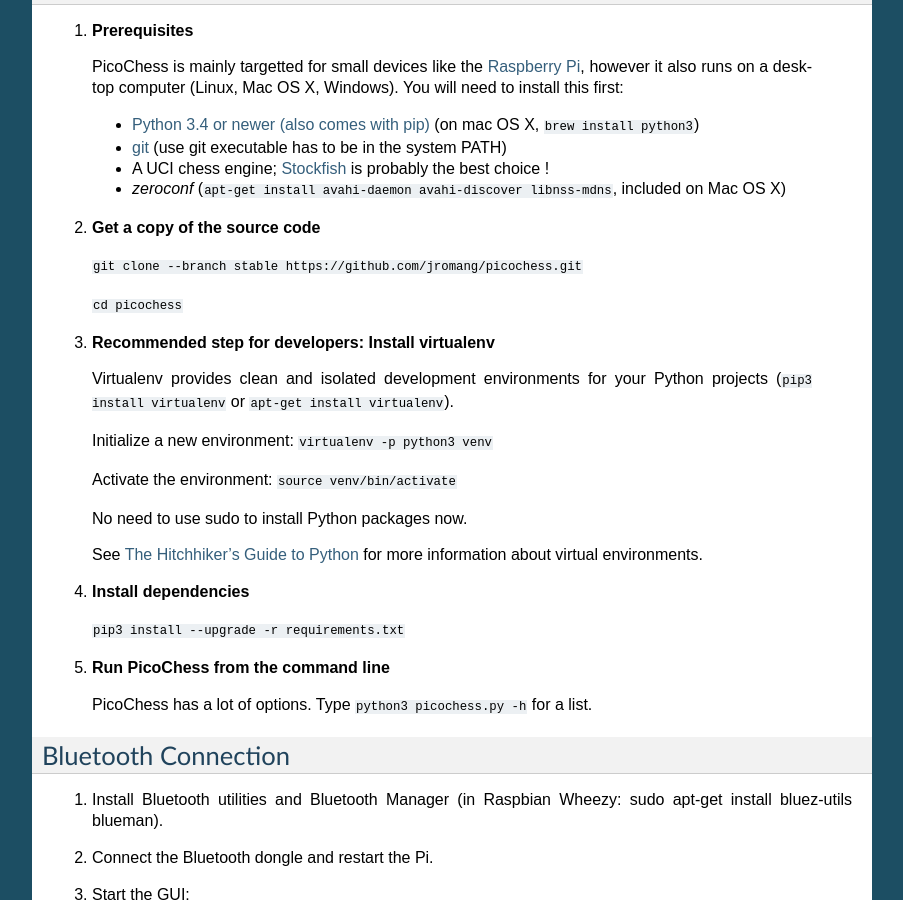
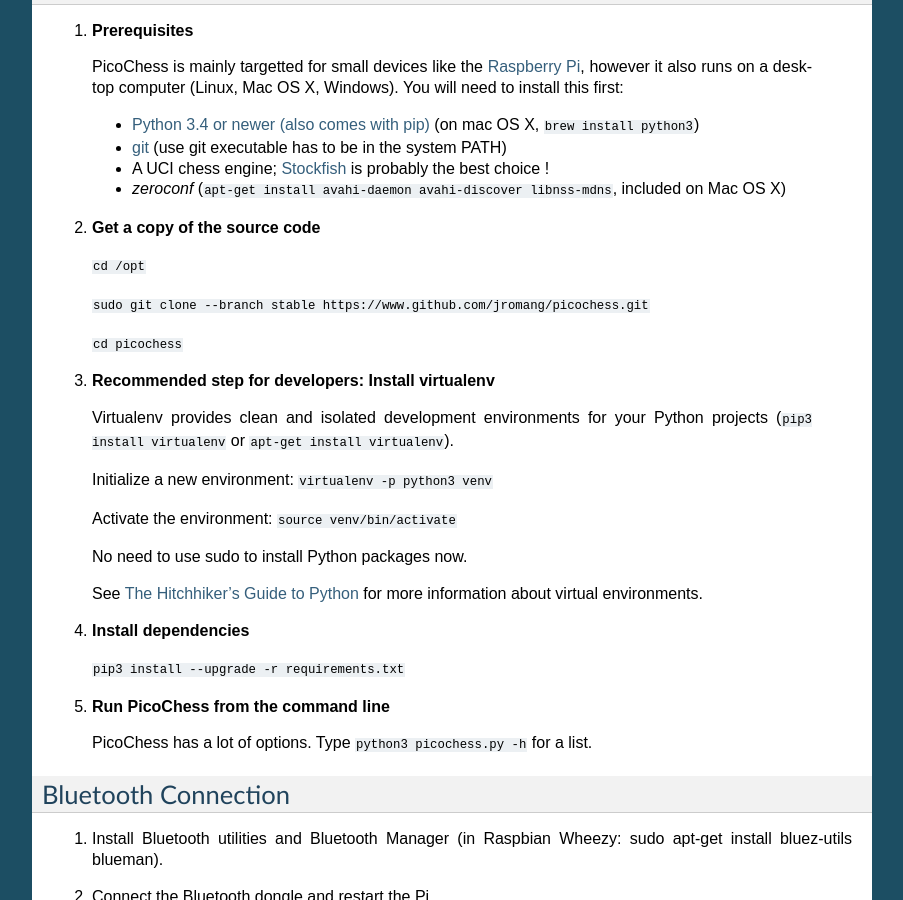
Before and after one commit to jromang/picochess, a Sphinx documentation site: the page built from docs/installation.rst, in a window 1280 px wide and 900 px high, scrolled down 1681 px. Shown: the whole window, without its empty margins (198-1101 px from the left). Built offline with Sphinx 7.4.7, drawn with Linux system fonts in a browser that asks for light colours.

Commit message:
Update installation.rst
Make sure that the PicoChess repository is getting cloned in /opt

```diff
--- a/docs/installation.rst
+++ b/docs/installation.rst
@@ -113,7 +113,9 @@
 
 2. **Get a copy of the source code**
 
-  ``git clone --branch stable https://github.com/jromang/picochess.git``
+  ``cd /opt``
+
+  ``sudo git clone --branch stable https://www.github.com/jromang/picochess.git``
 
   ``cd picochess``
 
```
